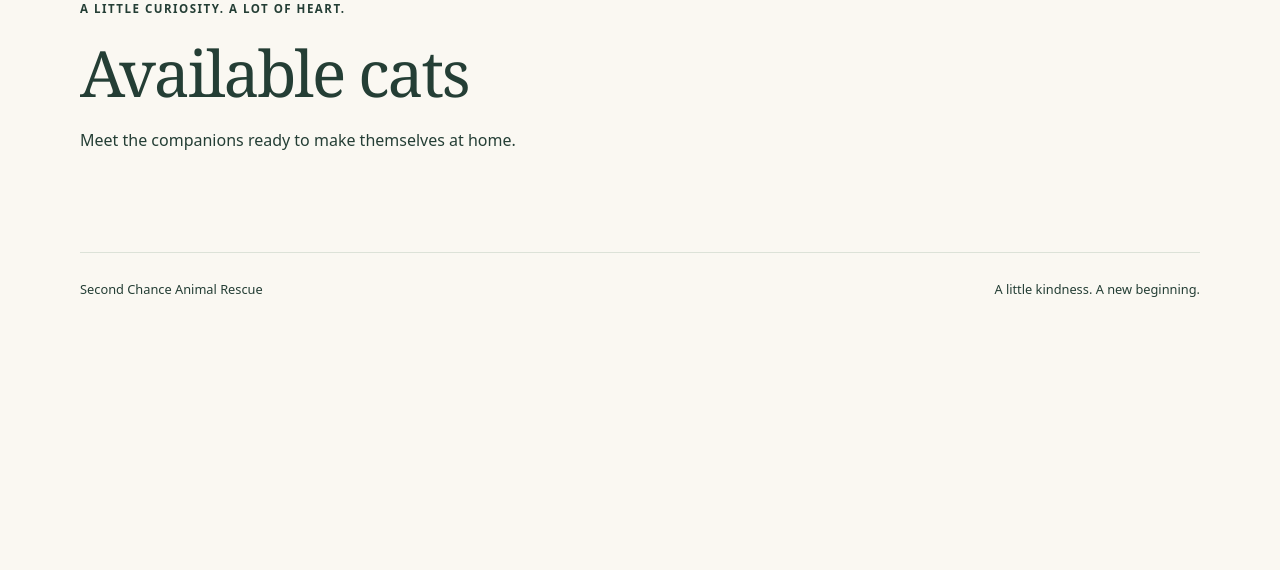
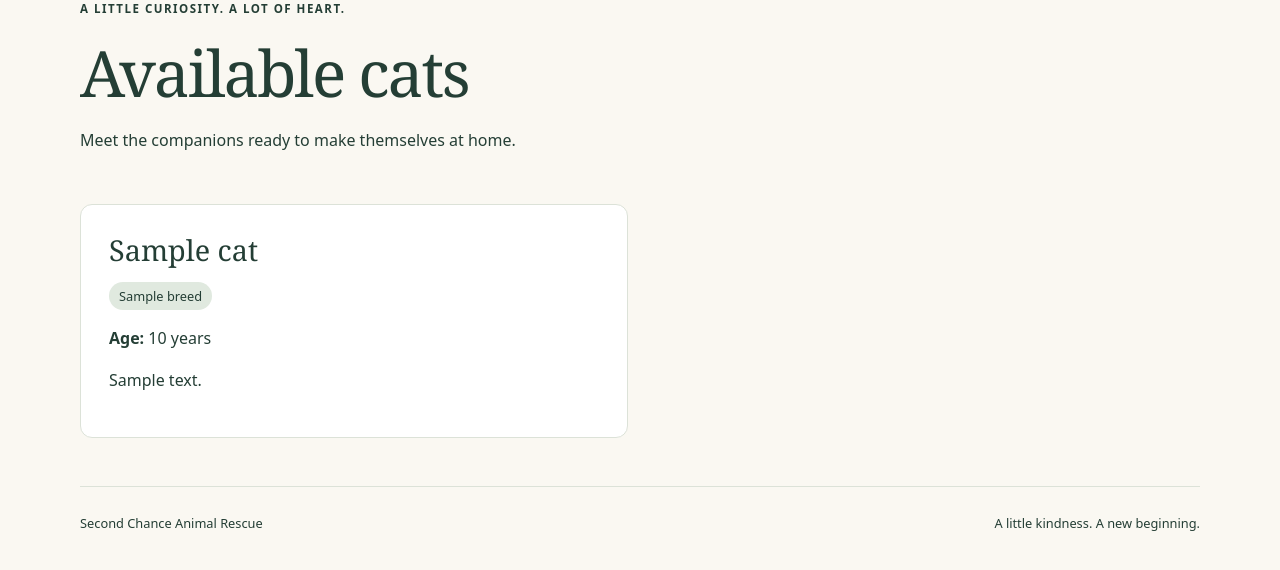
Before and after one commit to kaylenzheng02/flask-sql-classwork, a Flask app: template animal-rescue-starter/templates/cats.html in a window 1280 px wide. Shown: the part 154-724 px from the top of the page. Run offline with Flask 3, Linux system fonts and the light colour scheme; the template is opened without the code that fills it: most values are stand-ins (such as "Sample title", 1, 10 or a date in 2020).

Commit message:
dog and cat html

```diff
--- a/animal-rescue-starter/templates/cats.html
+++ b/animal-rescue-starter/templates/cats.html
@@ -5,10 +5,14 @@
 <section class="section" aria-label="Available cat listings">
   {% if cats %}
   <div class="animal-grid">
-    <!-- STUDENT TASK: loop over cats and display a card for each database row.
-         Use class="animal-card" on each card.
-         Display the name, age, breed, and description.
-         The model uses sqlite3.Row, so access columns by their names. -->
+    {% for cat in cats %}
+    <article class="animal-card">
+      <h2>{{ cat['name'] }}</h2>
+      <p><span class="animal-tag">{{ cat['breed'] }}</span></p>
+      <p><strong>Age:</strong> {{ cat['age'] }} {{ 'year' if cat['age'] == 1 else 'years' }}</p>
+      <p>{{ cat['description'] }}</p>
+    </article>
+    {% endfor %}
   </div>
   {% else %}
   <div class="empty-state"><span aria-hidden="true">🐱</span><h2>Our cat listings are being updated.</h2><p>Please check back soon to meet our available cats.</p></div>
```
Also changed, not shown: animal-rescue-starter/templates/dogs.html (+8 -4 lines), 1 other file.
